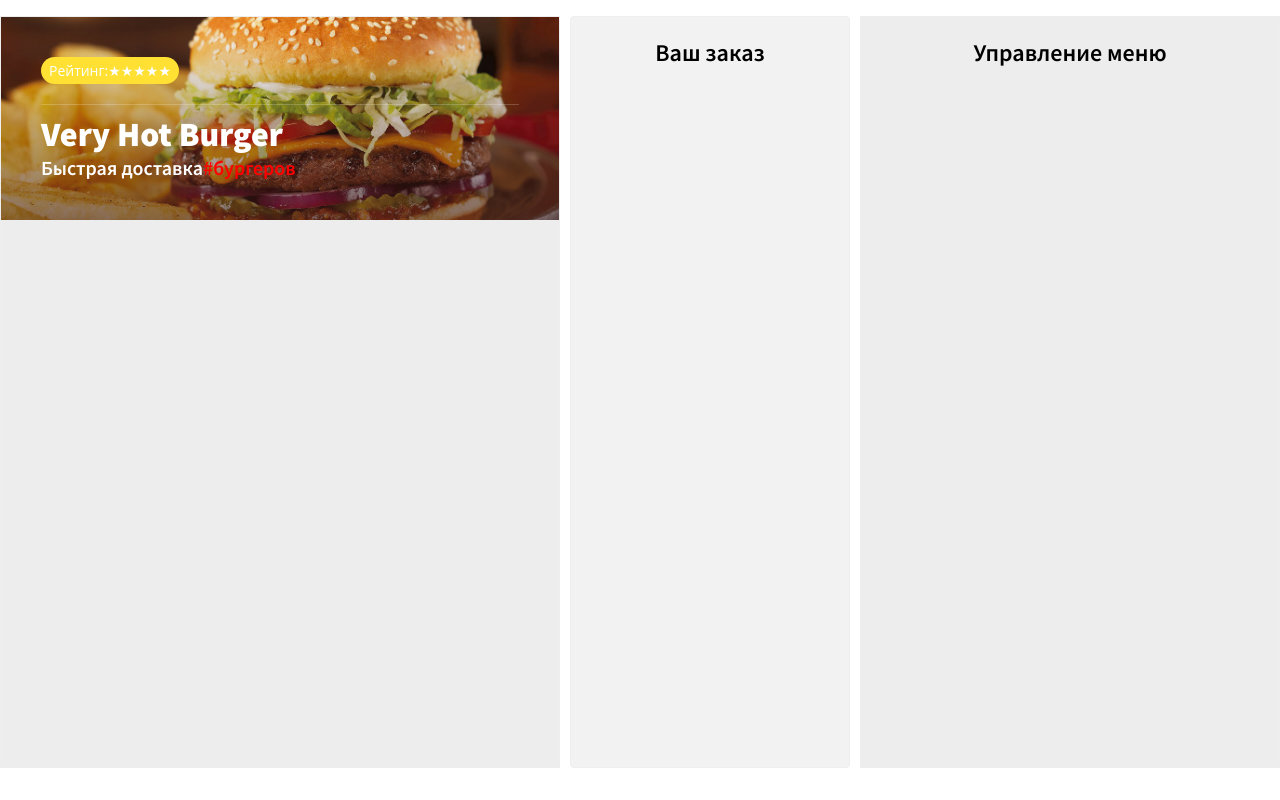
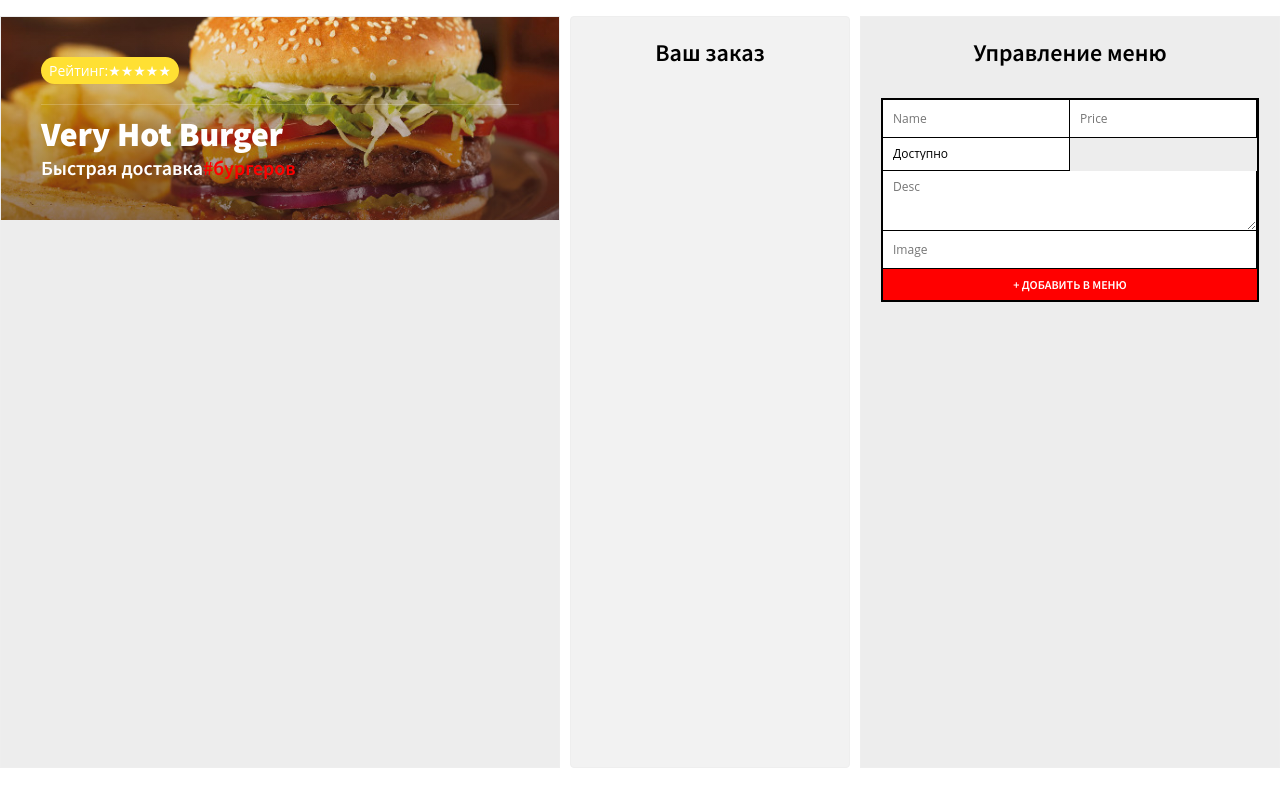
Before and after one commit to VladimirChernovv/Burger_shop, a React (Create React App) app: page /restaurant/1 in a window 1280 px wide. Built offline with nearby package versions, Linux system fonts and the light colour scheme.

Commit message:
Мы создали форму с помощью кот которой добавляем новые бургеры и эти бургеры записываются в объект state который находится в нашем головном компаненте App

```diff
--- /dev/null
+++ b/src/components/AddBurgerForm.js
@@ -0,0 +1,46 @@
+import React from 'react';
+
+
+class AddBurgerForm extends React.Component {
+
+  nameRef = React.createRef();
+  priceRef = React.createRef();
+  statusRef = React.createRef();
+  descRef = React.createRef();
+  imageRef = React.createRef();
+
+  createBurger = event => {
+    event.preventDefault();
+
+    // оздаём объект который будет принимать
+    // все значения всех полей из нашей формы
+    // для создания нашего бургера
+    const burger = {
+      name: this.nameRef.current.value,
+      price: parseFloat(this.priceRef.current.value),
+      status: this.statusRef.current.value,
+      desc: this.descRef.current.value,
+      image: this.imageRef.current.value,
+    };
+    this.props.addBurger(burger);
+    event.currentTarget.reset();
+  };
+
+  render() {
+    return (
+      <form className="burger-edit" onSubmit={this.createBurger}>
+        <input ref={this.nameRef} name="name" type="text" placeholder="Name" autoComplete="off" />
+        <input ref={this.priceRef} name="price" type="text" placeholder="Price" autoComplete="off" />
+        <select className="select" ref={this.statusRef} name="select">
+          <option value="availible">Доступно</option>
+          <option value="unavailible">Убрать из меню</option>
+        </select>
+        <textarea ref={this.descRef} name="desc" placeholder="Desc" />
+        <input ref={this.imageRef} name="image" type="text" placeholder="Image" autoComplete="off" />
+        <button type="submit">+ Добавить в меню</button>
+      </form>
+    );
+  }
+}
+
+export default AddBurgerForm;
--- a/src/components/App.js
+++ b/src/components/App.js
@@ -4,6 +4,20 @@
 import MenuAdmin from './MenuAdmin';
 
 class App extends React.Component {
+  state = {
+    burgers: {},
+    order: {},
+  };
+
+  addBurger = (burger) => {
+    // 1. Делаем копию объекта state
+    const burgers = {...this.state.burgers};
+    // 2.Добавить новый бургер в переменную burgers
+    burgers[`burger${Date.now()}`] = burger;
+    // 3. Записать наш новый объект burgers в state
+    this.setState({burgers});
+  };
+
   render() {
     return (
       <div className="burger-paradise">
@@ -11,7 +25,7 @@
           <Header title="Very Hot Burger" />
         </div>
         <Order />
-        <MenuAdmin />
+        <MenuAdmin addBurger={this.addBurger} />
       </div>
     );
   }
--- a/src/components/MenuAdmin.js
+++ b/src/components/MenuAdmin.js
@@ -1,11 +1,12 @@
 import React from 'react';
-
+import AddBurgerForm from './AddBurgerForm'
 
 class MenuAdmin extends React.Component {
   render() {
     return (
       <div className="menu-admin">
         <h2>Управление меню</h2>
+        <AddBurgerForm addBurger={this.props.addBurger} />
       </div>
     );
   }
```
